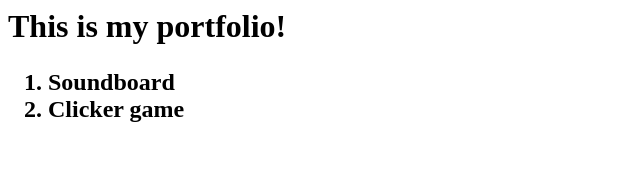
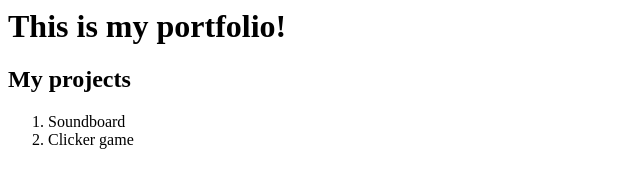
Before and after one commit to bonanzadavid/davids-portfolio, a plain HTML site: page index.html in a window 1280 px wide. Shown: the whole page, without its empty margins (0-640 px from the left). Drawn offline with Linux system fonts and the light colour scheme.

Commit message:
Fix project list format

```diff
--- a/index.html
+++ b/index.html
@@ -7,11 +7,10 @@
 
     <body>
         <h1>This is my portfolio!</h1>
-        <h2>
-            <ol>
-                <li>Soundboard</li>
-                <li>Clicker game</li>
-            </ol>
-        </h2>
+        <h2>My projects</h2>
+        <ol>
+            <li>Soundboard</li>
+            <li>Clicker game</li>
+        </ol>
     </body>
 </html>
```
